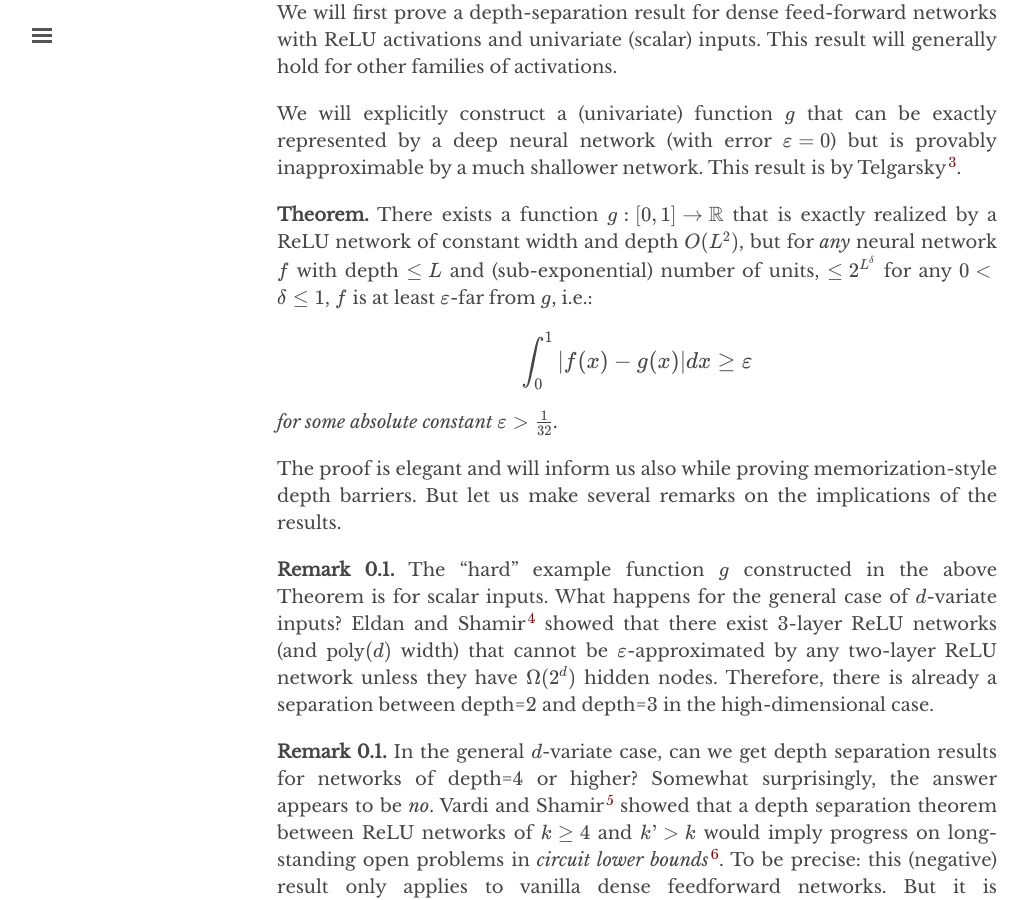
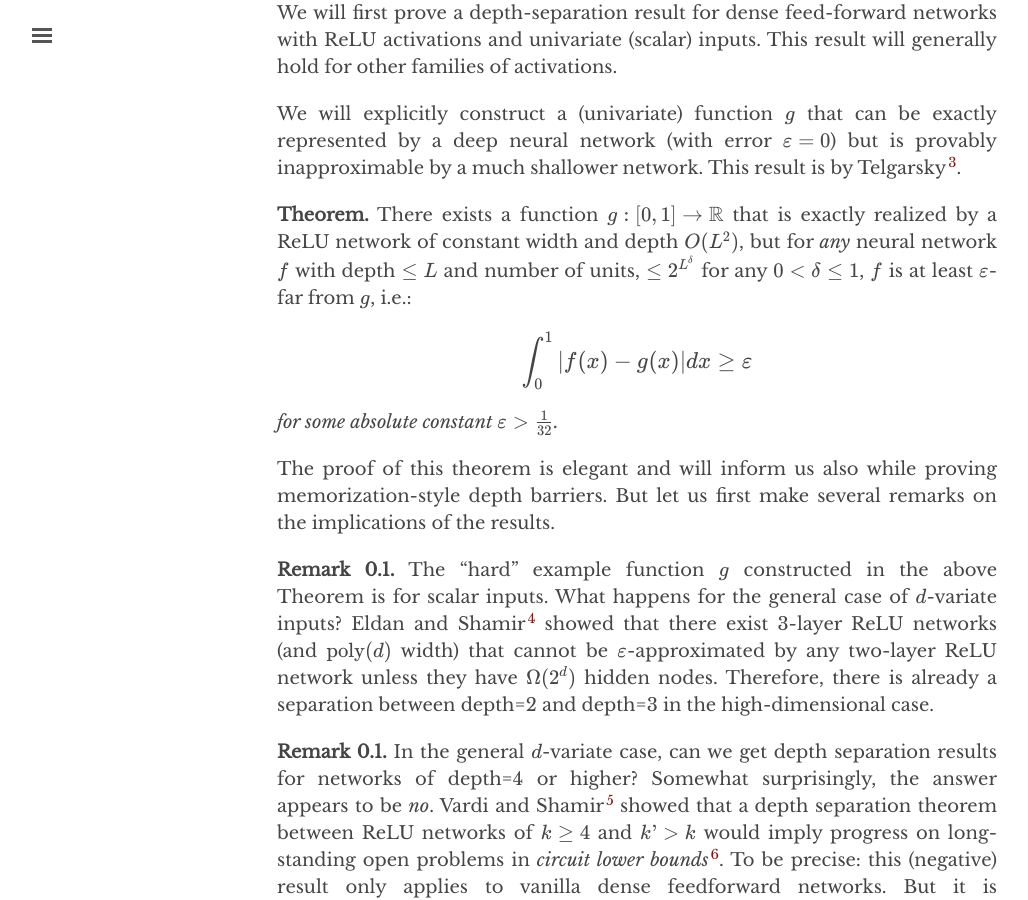
Before and after one commit to chinmayhegde/fodl, a Jekyll site: the page built from _posts/2022-01-16-representation03.md, in a window 1280 px wide and 900 px high, scrolled down 1654 px. Shown: the whole window, without its empty margins (3-1031 px from the left). Built offline with Jekyll 4.4.1, drawn with Linux system fonts in a browser that asks for light colours; nearby versions of some CDN libraries.

Commit message:
Update 2022-01-16-representation03.md

```diff
--- a/_posts/2022-01-16-representation03.md
+++ b/_posts/2022-01-16-representation03.md
@@ -41,7 +41,7 @@ We will first prove a depth-separation result for dense feed-forward networks wi
 We will explicitly construct a (univariate) function $g$ that can be exactly represented by a deep neural network (with error $\varepsilon = 0$) but is provably inapproximable by a much shallower network. This result is by Telgarsky[^telgarsky].
 
 **Theorem**{:.label #DepthSeparation}
-  There exists a function $g : [0,1] \rightarrow \R$ that is exactly realized by a ReLU network of constant width and depth $O(L^2)$, but for *any* neural network $f$ with depth $\leq L$ and (sub-exponential) number of units, $\leq 2^{L^\delta}$ for any $0 < \delta \leq 1$, $f$ is at least $\varepsilon$-far from $g$, i.e.:
+  There exists a function $g : [0,1] \rightarrow \R$ that is exactly realized by a ReLU network of constant width and depth $O(L^2)$, but for *any* neural network $f$ with depth $\leq L$ and number of units, $\leq 2^{L^\delta}$ for any $0 < \delta \leq 1$, $f$ is at least $\varepsilon$-far from $g$, i.e.:
 
   $$
   \int_0^1 |f(x) - g(x)| dx \geq \varepsilon
@@ -50,7 +50,7 @@ We will explicitly construct a (univariate) function $g$ that can be exactly rep
   for some absolute constant $\varepsilon > \frac{1}{32}$.
 {:.theorem}
 
-The proof is elegant and will inform us also while proving memorization-style depth barriers. But let us make several remarks on the implications of the results.
+The proof of this theorem is elegant and will inform us also while proving memorization-style depth barriers. But let us first make several remarks on the implications of the results.
 
 **Remark**{:.label #DepthSepRem1}
   The "hard" example function $g$ constructed in the above Theorem is for scalar inputs. What happens for the general case of $d$-variate inputs? Eldan and Shamir[^eldan] showed that there exist 3-layer ReLU networks (and $\text{poly}(d)$ width) that cannot be $\varepsilon$-approximated by any two-layer ReLU network unless they have $\Omega(2^d)$ hidden nodes. Therefore, there is already a separation between depth=2 and depth=3 in the high-dimensional case.
```
